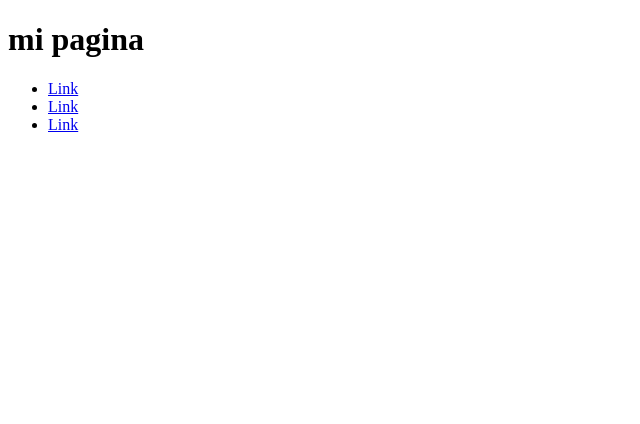
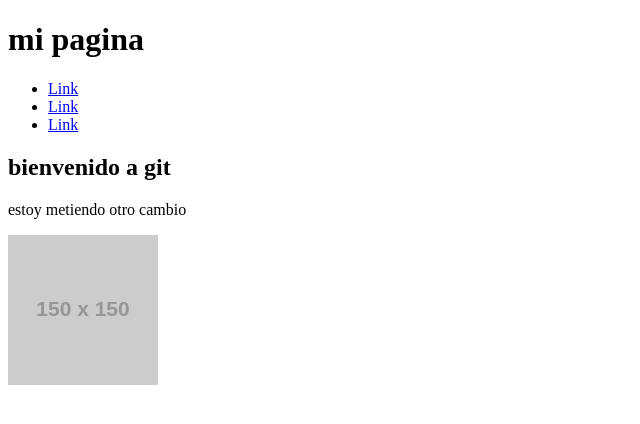
Before and after one commit to Ceac7/practica-git, a plain HTML site: page index.html in a window 1280 px wide. Shown: the whole page, without its empty margins (0-640 px from the left). Drawn offline with Linux system fonts and the light colour scheme; placeholder pictures from the web are drawn by us.

Commit message:
mejore el codigo

```diff
--- a/index.html
+++ b/index.html
@@ -16,8 +16,15 @@
                 <li><a href="#">Link</a></li>
             </ul>
         </nav>
+    </header>
 
-    </header>
+    <main>
+        <section>
+            <h2>bienvenido a git</h2>
+            <p>estoy metiendo otro cambio</p>
+            <img src="https://via.placeholder.com/150" alt="">
+        </section>
+    </main>
 
 </body>
 </html>
```
